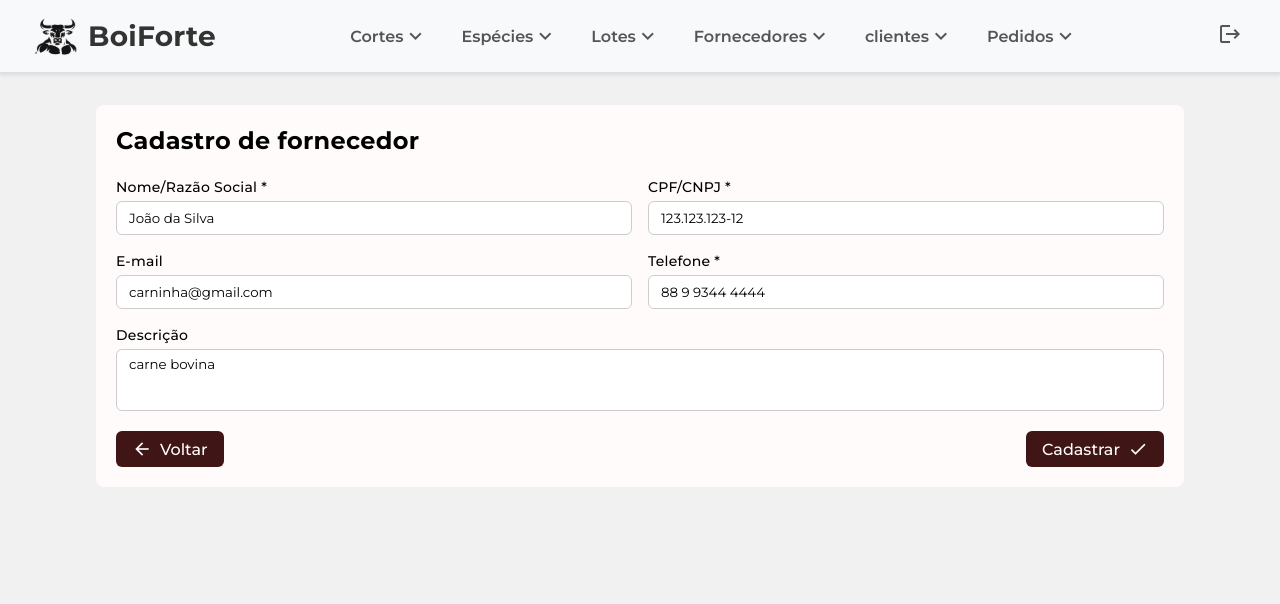
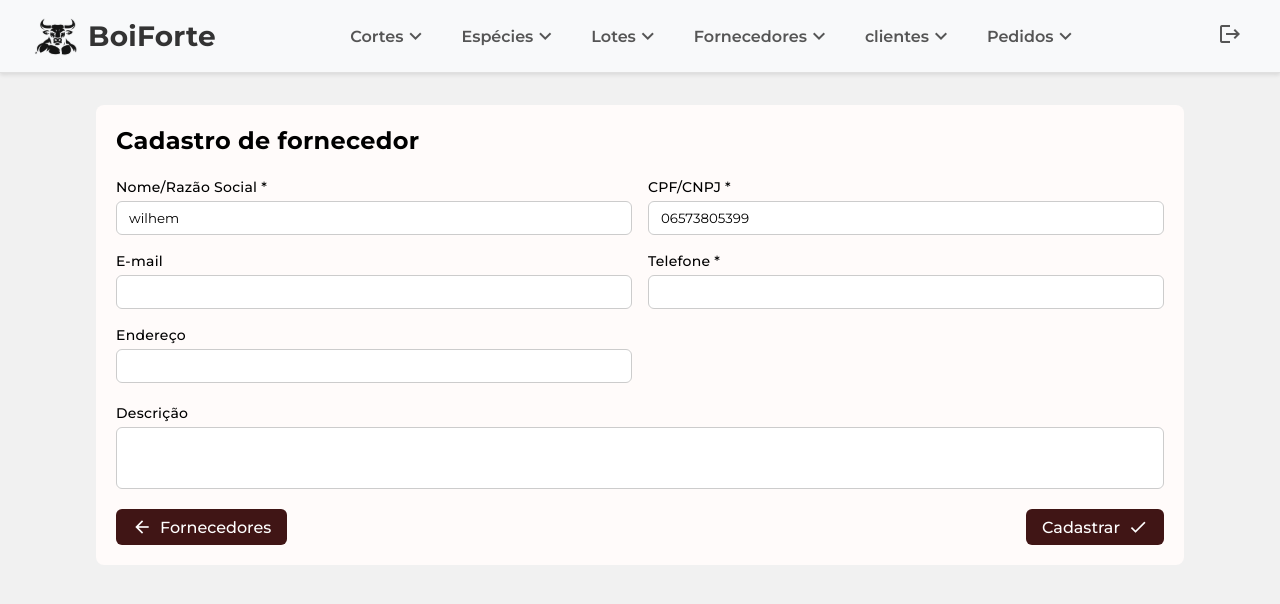
Before and after one commit to wilhelmSt/boiforte-angular, an Angular app: page /cadastro-fornecedor in a window 1280 px wide. Shown: the top 604 px of the page. Built offline with nearby package versions, Linux system fonts and the light colour scheme; sample sign-in values are in the browser's storage.

Commit message:
feat: ajuste form cadastro fornecedor

```diff
--- a/src/app/pages/cadastro-fornecedor/cadastro-fornecedor.component.html
+++ b/src/app/pages/cadastro-fornecedor/cadastro-fornecedor.component.html
@@ -2,41 +2,53 @@
   <div class="cadastro-fornecedores">
     <h2>Cadastro de fornecedor</h2>
 
-    <form class="form-cadastro" (ngSubmit)="onSubmit()">
+    <form class="form-cadastro" [formGroup]="cadastroForm" (ngSubmit)="onSubmit()">
       <div class="grid-form">
         <div class="form-group">
           <label>Nome/Razão Social *</label>
-          <input type="text" [(ngModel)]="form.nome" name="nome" required />
+          <input type="text" formControlName="nome" class="form-control" />
+          <div *ngIf="cadastroForm.get('nome')?.invalid && cadastroForm.get('nome')?.touched" class="text-danger">
+            <span *ngIf="cadastroForm.get('nome')?.errors?.['required']">Nome obrigatório</span>
+            <span *ngIf="cadastroForm.get('nome')?.errors?.['minlength']">Mínimo 3 caracteres</span>
+          </div>
         </div>
 
         <div class="form-group">
           <label>CPF/CNPJ *</label>
-          <input type="text" [(ngModel)]="form.cpfCnpj" name="cpfCnpj" required />
+          <input type="text" formControlName="cpfCnpj" class="form-control" (input)="formatarCpfCnpj($event)" />
         </div>
 
         <div class="form-group">
           <label>E-mail</label>
-          <input type="text" [(ngModel)]="form.email" name="email" />
+          <input type="email" formControlName="email" class="form-control" />
+          <div *ngIf="cadastroForm.get('email')?.invalid && cadastroForm.get('email')?.touched" class="text-danger">
+            Informe um e-mail válido
+          </div>
         </div>
 
         <div class="form-group">
           <label>Telefone *</label>
-          <input type="text" [(ngModel)]="form.telefone" name="telefone" />
+          <input type="text" formControlName="telefone" class="form-control" (input)="formatarTelefone($event)" />
         </div>
 
-        <div class="form-group full-width">
-          <label>Descrição</label>
-          <textarea [(ngModel)]="form.descricao" name="descricao" rows="3"></textarea>
+        <div class="form-group">
+          <label>Endereço</label>
+          <input type="text" formControlName="endereco" class="form-control" />
         </div>
+      </div>
+
+      <div class="form-group full-width">
+        <label>Descrição</label>
+        <textarea formControlName="descricao" class="form-control" rows="3"></textarea>
       </div>
 
       <div class="actions">
         <button type="button" class="btn-back" (click)="voltar()">
           <mat-icon>arrow_back</mat-icon>
-          <span>Voltar</span>
+          <span>Fornecedores</span>
         </button>
 
-        <button type="submit" class="btn-submit">
+        <button type="submit" class="btn-submit" [disabled]="cadastroForm.invalid">
           <span>Cadastrar</span>
           <mat-icon>check</mat-icon>
         </button>
--- a/src/app/pages/cadastro-fornecedor/cadastro-fornecedor.component.ts
+++ b/src/app/pages/cadastro-fornecedor/cadastro-fornecedor.component.ts
@@ -1,4 +1,5 @@
-import { Component } from '@angular/core';
+import { Component, OnInit } from '@angular/core';
+import { FormBuilder, FormGroup, Validators } from '@angular/forms';
 import { Router } from '@angular/router';
 
 @Component({
@@ -6,19 +7,70 @@ import { Router } from '@angular/router';
   templateUrl: './cadastro-fornecedor.component.html',
   styleUrls: ['./cadastro-fornecedor.component.scss'],
 })
-export class CadastroFornecedorComponent {
-  form = {
-    nome: 'João da Silva',
-    cpfCnpj: '123.123.123-12',
-    telefone: '88 9 9344 4444',
-    email: 'carninha@gmail.com',
-    descricao: 'carne bovina',
-  };
+export class CadastroFornecedorComponent implements OnInit {
+  cadastroForm!: FormGroup;
 
-  constructor(private router: Router) {}
+  constructor(
+    private router: Router,
+    private fb: FormBuilder
+  ) {}
+
+  ngOnInit() {
+    this.initializeForm();
+  }
+
+  initializeForm(): void {
+    this.cadastroForm = this.fb.group({
+      nome: ['wilhem', Validators.required],
+      cpfCnpj: ['06573805399'],
+      email: ['', [Validators.email]],
+      telefone: [''],
+      endereco: [''],
+      descricao: [''],
+    });
+  }
 
   onSubmit() {
-    console.log('Dados enviados:', this.form);
+    if (this.cadastroForm.valid) {
+      console.log('Dados enviados:', this.cadastroForm.value);
+    } else {
+      this.cadastroForm.markAllAsTouched();
+    }
+  }
+
+  formatarCpfCnpj(event: any) {
+    let value = event.target.value.replace(/\D/g, '');
+
+    if (value.length <= 11) {
+      // (000.000.000-00)
+      value = value.replace(/(\d{3})(\d)/, '$1.$2');
+      value = value.replace(/(\d{3})(\d)/, '$1.$2');
+      value = value.replace(/(\d{3})(\d{1,2})$/, '$1-$2');
+    } else {
+      // (00.000.000/0000-00)
+      value = value.replace(/^(\d{2})(\d)/, '$1.$2');
+      value = value.replace(/^(\d{2})\.(\d{3})(\d)/, '$1.$2.$3');
+      value = value.replace(/\.(\d{3})(\d)/, '.$1/$2');
+      value = value.replace(/(\d{4})(\d)/, '$1-$2');
+    }
+
+    this.cadastroForm.get('cpfCnpj')?.setValue(value, { emitEvent: false });
+  }
+
+  formatarTelefone(event: any) {
+    let value = event.target.value.replace(/\D/g, '');
+
+    if (value.length > 10) {
+      // (00) 00000-0000
+      value = value.replace(/^(\d{2})(\d)/g, '($1) $2');
+      value = value.replace(/(\d{5})(\d)/, '$1-$2');
+    } else {
+      // (00) 0000-0000
+      value = value.replace(/^(\d{2})(\d)/g, '($1) $2');
+      value = value.replace(/(\d{4})(\d)/, '$1-$2');
+    }
+
+    this.cadastroForm.get('telefone')?.setValue(value, { emitEvent: false });
   }
 
   voltar() {
--- a/src/app/pages/cadastro-fornecedor/cadastro-fornecedor.module.ts
+++ b/src/app/pages/cadastro-fornecedor/cadastro-fornecedor.module.ts
@@ -3,10 +3,10 @@ import { CommonModule } from '@angular/common';
 import { CadastroFornecedorComponent } from './cadastro-fornecedor.component';
 import { CadastroFornecedorRoutingModule } from './cadastro-fornecedor-routing.module';
 import { MatIconModule } from '@angular/material/icon';
-import { FormsModule } from '@angular/forms';
+import { FormsModule, ReactiveFormsModule } from '@angular/forms';
 
 @NgModule({
   declarations: [CadastroFornecedorComponent],
-  imports: [CommonModule, CadastroFornecedorRoutingModule, MatIconModule, FormsModule],
+  imports: [CommonModule, CadastroFornecedorRoutingModule, MatIconModule, FormsModule, ReactiveFormsModule],
 })
 export class CadastroFornecedorModule {}
--- a/src/app/pages/cadastro-lote/cadastro-lote.component.html
+++ b/src/app/pages/cadastro-lote/cadastro-lote.component.html
@@ -85,7 +85,7 @@
       <div class="actions">
         <button type="button" class="btn-back" (click)="voltar()">
           <mat-icon>arrow_back</mat-icon>
-          <span>Voltar</span>
+          <span>Lotes</span>
         </button>
 
         <button type="submit" class="btn-submit" [disabled]="cadastroForm.invalid">
--- a/src/app/pages/cadastro-lote/cadastro-lote.component.ts
+++ b/src/app/pages/cadastro-lote/cadastro-lote.component.ts
@@ -1,4 +1,4 @@
-import { Component } from '@angular/core';
+import { Component, OnInit } from '@angular/core';
 import { FormBuilder, FormGroup, Validators } from '@angular/forms';
 import { Router } from '@angular/router';
 import { formatInputToMoney } from 'src/app/shared/functions/constants';
@@ -8,7 +8,7 @@ import { formatInputToMoney } from 'src/app/shared/functions/constants';
   templateUrl: './cadastro-lote.component.html',
   styleUrls: ['./cadastro-lote.component.scss'],
 })
-export class CadastroLoteComponent {
+export class CadastroLoteComponent implements OnInit {
   cadastroForm!: FormGroup;
 
   tipos = ['gado', 'porco', 'frango'];
```
